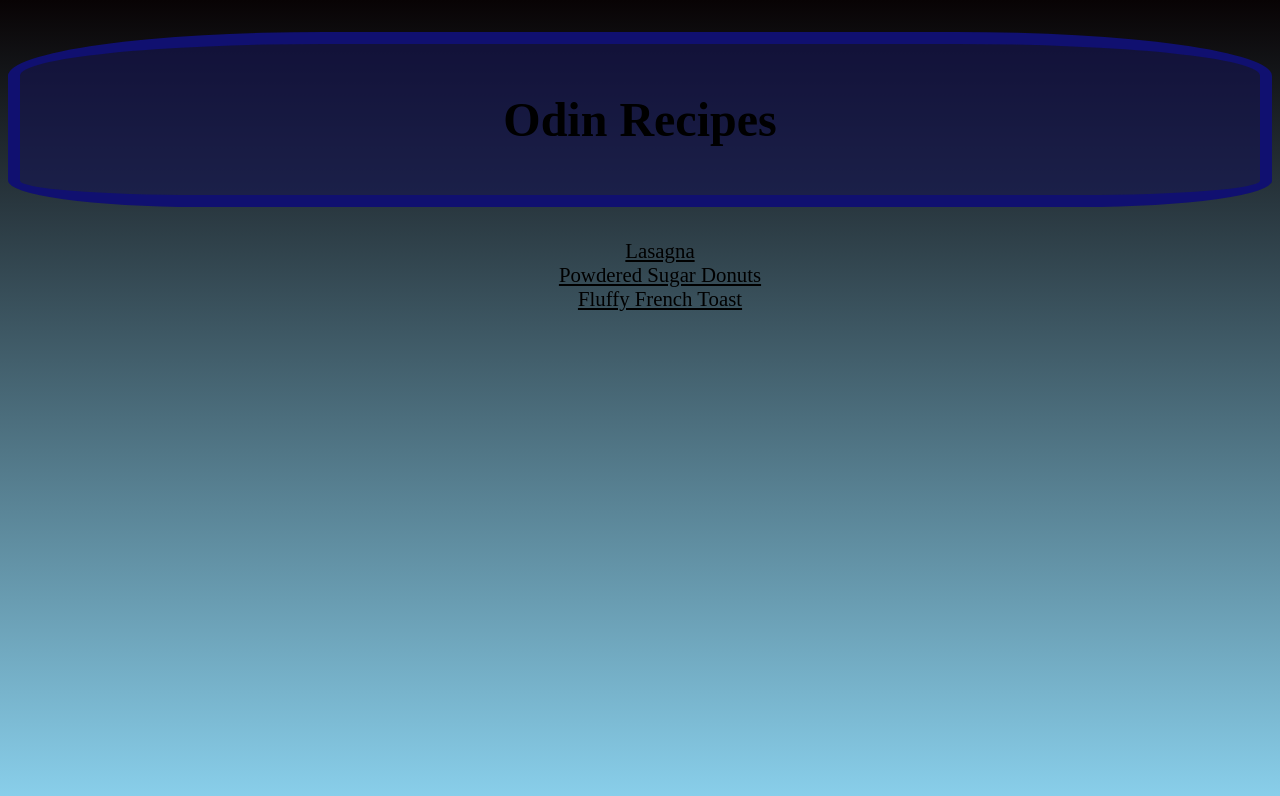
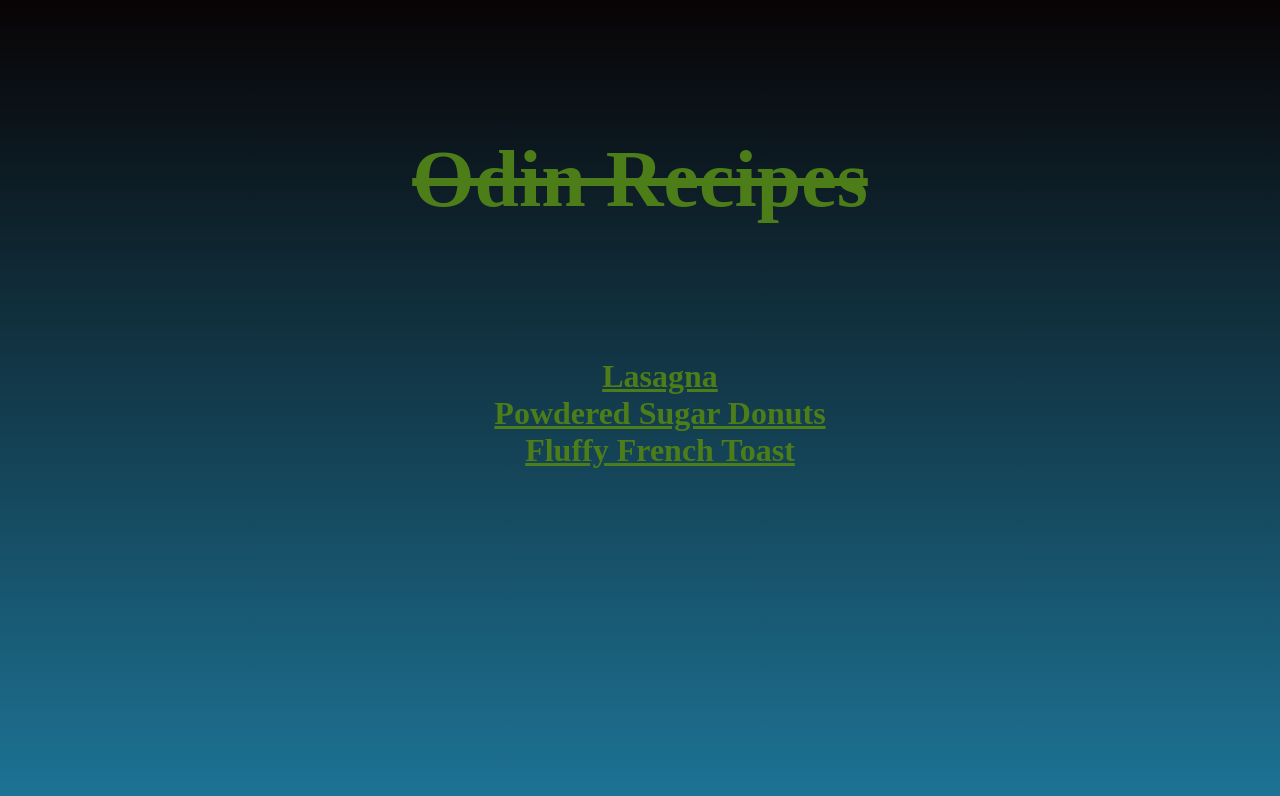
Before and after one commit to Reddlake/odin-recipes, a plain HTML site: page index.html in a window 1280 px wide. Drawn offline with Linux system fonts and the light colour scheme.

Commit message:
slight change of index html color scheme change in css

```diff
--- a/index.html
+++ b/index.html
@@ -8,7 +8,7 @@
     <title>Document</title>
 </head>
 <body>
-    <h1 id=>Odin Recipes</h1>
+    <h1 id="header">Odin Recipes</h1>
     <ul id="list">
     <li class="lasagna"><a href="recipes/lasagna.html">Lasagna</a></li>
     <li class="donuts"><a href="recipes/powdered_sugar_donuts.html">Powdered Sugar Donuts</a></li>
--- a/recipes/styles/index.css
+++ b/recipes/styles/index.css
@@ -6,33 +6,29 @@ html {
     scroll-behavior: smooth;
 }
 body {
-    background:linear-gradient(rgb(8, 3, 4),hsl(197, 71%, 73%));
+    background:linear-gradient(rgb(8, 3, 4),hsl(197, 67%, 35%));
     background-size:cover;
     background-repeat:no-repeat;
     background-attachment: fixed;
 }
 h1 {
-    background-color: hsla(240, 58%, 20%, 0.637);
-    color:rgb(0, 0, 0);
-    font-size: 3em;
+    color:#4D7D19;
+    font-size: 5em;
     padding: 1em 1em 1em;
-    border: 0.25em;
-    border-style: solid;
-    border-color:hsl(240, 75%, 25%);
-    border-radius: 25% 25% 15% 15%;
-}
+    text-decoration: line-through;
 }
 li {
     list-style:none;
 }
 a {
-    color:hsl(0, 0%, 0%);
-    font-size: 1.3em;
+    color:#4D7D19;
+    font-size: 2em;
+    font-weight: 700;
 }
 a:hover {
     color:hsl(177, 100%, 50%);
     transition-duration: 1s;
-    font-size:2em;
+    font-size:4em;
     border-style: dashed;
     border-color:white;
 }
```
